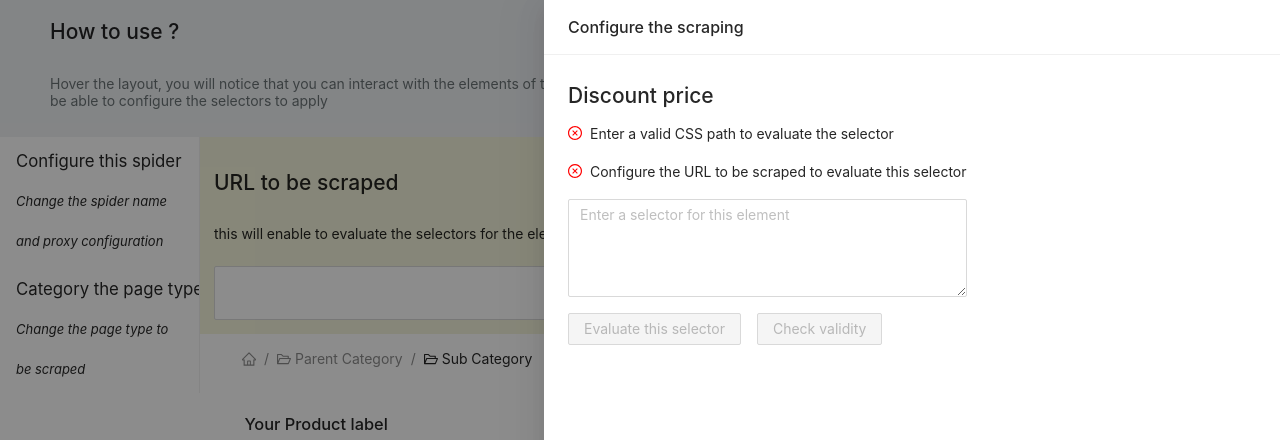
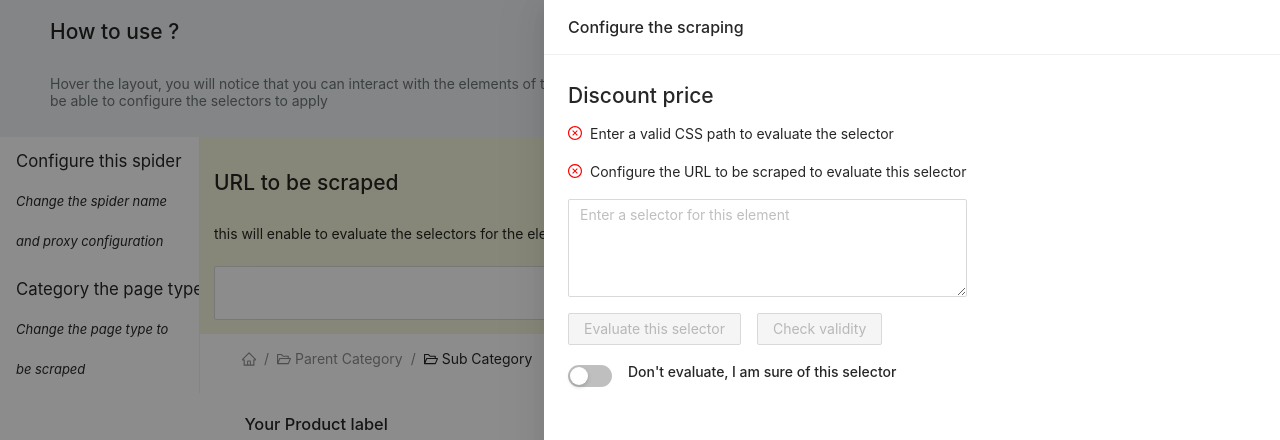
Before and after one commit to Humans-and-Tech/nocode_scraping, a React (Create React App) app in the folder frontend/: page /product-sheet in a window 1280 px wide. Both pictures are taken after a click on the item "Discount price". Shown: the top 440 px of the page. Built offline with nearby package versions, Linux system fonts and the light colour scheme; no server answers.

Commit message:
fix: 🐛 bypass condition

```diff
--- a/frontend/src/components/ScrapedFieldConfig/CSSelector.tsx
+++ b/frontend/src/components/ScrapedFieldConfig/CSSelector.tsx
@@ -296,7 +296,7 @@ export const CSSSelector = (props: CSSSelectorPropsType): JSX.Element => {
             }
 
             {
-                isSelectorPathValid && evaluationStatus != 'success' &&
+                evaluationStatus !== 'success' &&
                 <Space direction="horizontal" size="middle">
                     <Switch onChange={byPassEvaluation} checked={isByPassEvaluation} /><h4>{t('field.evaluation.bypass_evaluation')}</h4>
                 </Space>
```
